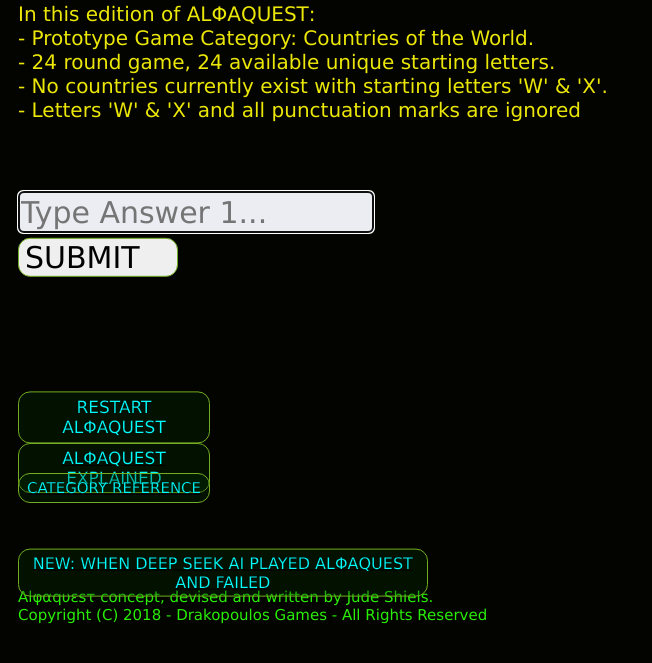
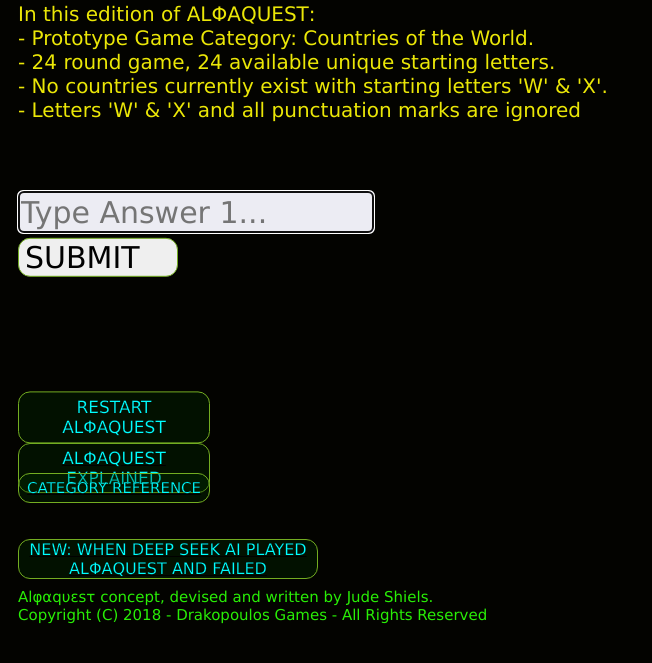
Before and after one commit to alfaquest/alfaquestv2, a website: page public/index.html in a window 1280 px wide. Shown: the part 105-768 px from the top of the page, without its empty margins (0-652 px from the left). Drawn offline with Linux system fonts and the light colour scheme.

Commit message:
new changes3

```diff
--- a/public/css/style.css
+++ b/public/css/style.css
@@ -281,7 +281,7 @@
     width: 32%;
     text-align: center;
     margin: 0;
-    padding: 4px;
+    padding: 5px;
 }
 
 @media only screen and (max-width: 600px) {
@@ -295,6 +295,14 @@
 @media only screen and (max-width: 600px) {
   #source {
       width: 130px;
+      margin: 0;
+      padding: 0px;
+  }
+}
+
+@media only screen and (max-width: 1800px) {
+  #aqvai {
+      width: 300px;
       margin: 0;
       padding: 0px;
   }
```
